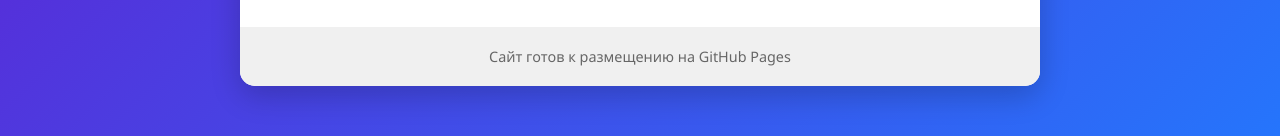
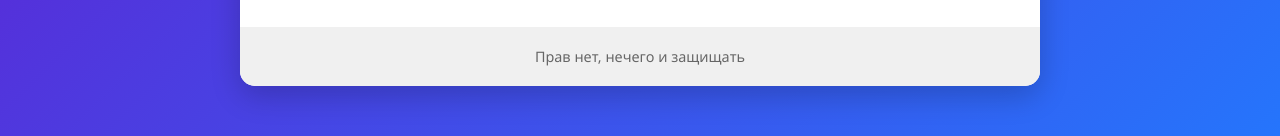
Before and after one commit to Asberon/kostya.life, a plain HTML site: page index.html in a window 1280 px wide. Shown: the part 661-797 px from the top of the page. Drawn offline with Linux system fonts and the light colour scheme.

Commit message:
Update index.html

```diff
--- a/index.html
+++ b/index.html
@@ -223,7 +223,7 @@
         </div>
 
         <footer>
-            <p>Сайт готов к размещению на GitHub Pages</p>
+            <p>Прав нет, нечего и защищать</p>
         </footer>
     </div>
 
```
